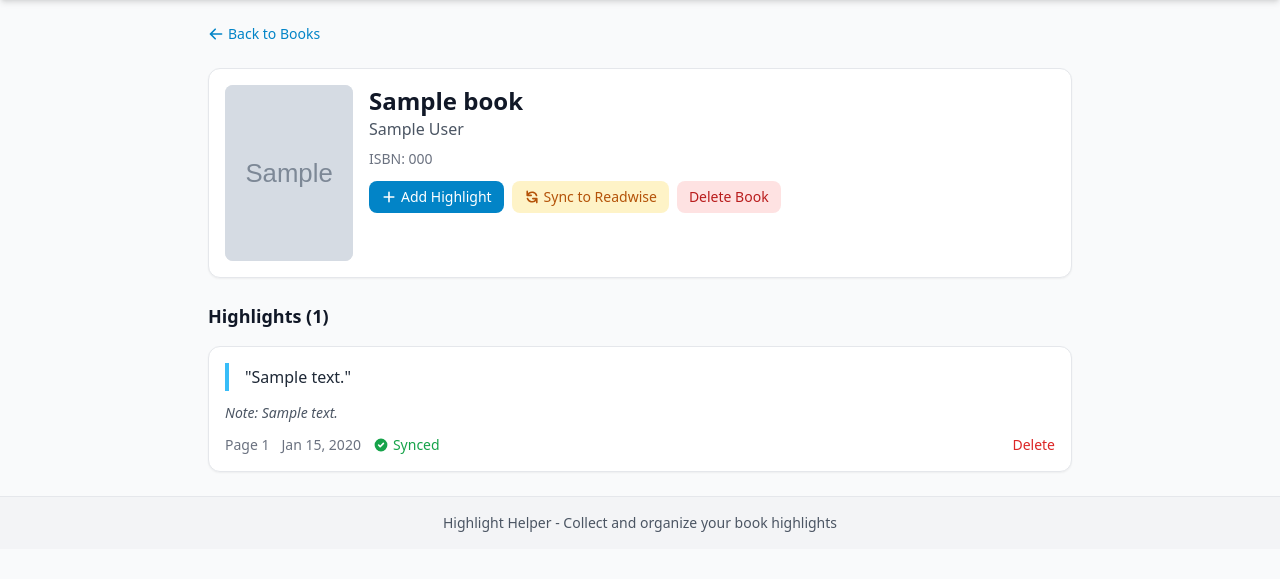
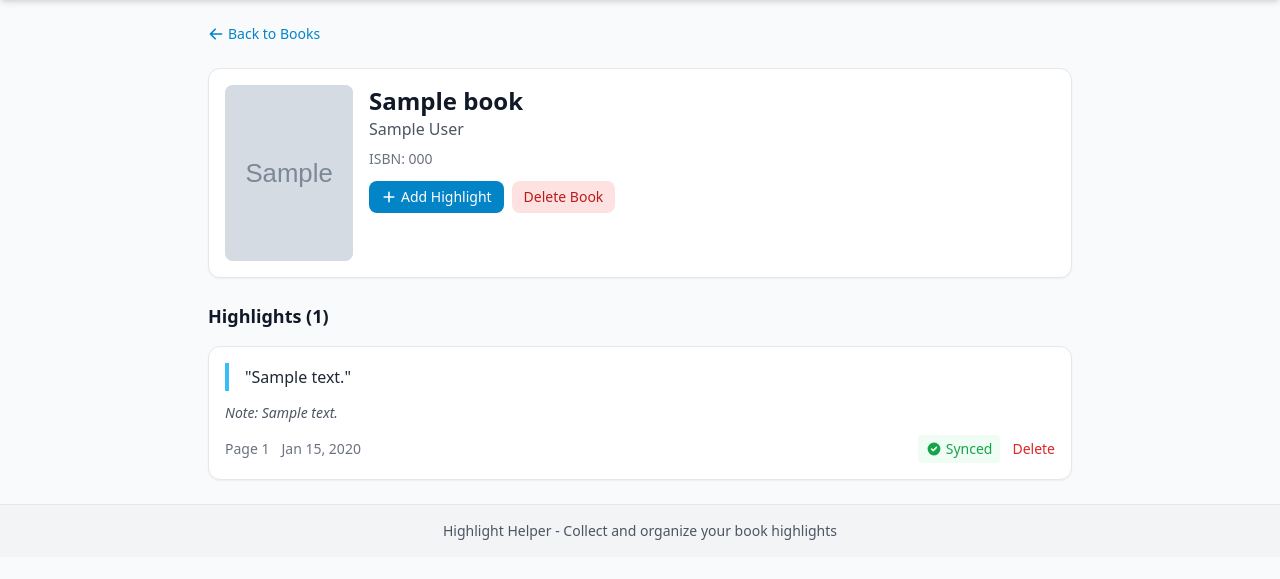
Before and after one commit to EvanOman/highlight-helper, a FastAPI app: template app/templates/book_detail.html in a window 1280 px wide. Shown: the part 52-631 px from the top of the page. Run offline with FastAPI, Linux system fonts and the light colour scheme; the template is opened without the code that fills it: most values are stand-ins (such as "Sample title", 1, 10 or a date in 2020); grey boxes marked "Sample" are stand-in pictures; some libraries are stand-ins or nearby versions.

Commit message:
Switch to per-highlight manual sync mode
- Remove book-level "Sync to Readwise" button
- Add per-highlight "Sync" button for unsynced highlights
- Show green "Synced" badge for already-synced highlights
- Button becomes badge after successful sync (no page reload needed)

This enables manual testing of Readwise integration on a
per-highlight basis before enabling automatic sync.

Co-Authored-By: Claude Opus 4.5 <noreply@anthropic.com>

```diff
--- a/app/templates/book_detail.html
+++ b/app/templates/book_detail.html
@@ -44,14 +44,6 @@
                     </svg>
                     Add Highlight
                 </a>
-                <button id="sync-to-readwise-btn"
-                        onclick="syncBookToReadwise({{ book.id }})"
-                        class="bg-amber-100 text-amber-700 px-3 py-1.5 rounded-lg text-sm font-medium hover:bg-amber-200 transition inline-flex items-center gap-1">
-                    <svg xmlns="http://www.w3.org/2000/svg" class="h-4 w-4" viewBox="0 0 20 20" fill="currentColor">
-                        <path fill-rule="evenodd" d="M4 2a1 1 0 011 1v2.101a7.002 7.002 0 0111.601 2.566 1 1 0 11-1.885.666A5.002 5.002 0 005.999 7H9a1 1 0 010 2H4a1 1 0 01-1-1V3a1 1 0 011-1zm.008 9.057a1 1 0 011.276.61A5.002 5.002 0 0014.001 13H11a1 1 0 110-2h5a1 1 0 011 1v5a1 1 0 11-2 0v-2.101a7.002 7.002 0 01-11.601-2.566 1 1 0 01.61-1.276z" clip-rule="evenodd" />
-                    </svg>
-                    <span id="sync-btn-text">Sync to Readwise</span>
-                </button>
                 <form action="/books/{{ book.id }}/delete" method="post"
                       onsubmit="return confirm('Delete this book and all its highlights?');">
                     <button type="submit"
@@ -89,27 +81,32 @@
                 <span>Page {{ highlight.page_number }}</span>
                 {% endif %}
                 <span>{{ highlight.created_at.strftime('%b %d, %Y') }}</span>
+            </div>
+            <div class="flex items-center gap-3">
                 {% if highlight.synced_at %}
-                <span class="inline-flex items-center gap-1 text-green-600" title="Synced to Readwise on {{ highlight.synced_at.strftime('%b %d, %Y') }}">
+                <span class="inline-flex items-center gap-1 text-green-600 px-2 py-1 bg-green-50 rounded" title="Synced to Readwise on {{ highlight.synced_at.strftime('%b %d, %Y') }}">
                     <svg xmlns="http://www.w3.org/2000/svg" class="h-4 w-4" viewBox="0 0 20 20" fill="currentColor">
                         <path fill-rule="evenodd" d="M10 18a8 8 0 100-16 8 8 0 000 16zm3.707-9.293a1 1 0 00-1.414-1.414L9 10.586 7.707 9.293a1 1 0 00-1.414 1.414l2 2a1 1 0 001.414 0l4-4z" clip-rule="evenodd" />
                     </svg>
                     Synced
                 </span>
                 {% else %}
-                <span class="inline-flex items-center gap-1 text-gray-400" title="Not synced to Readwise">
+                <button id="sync-btn-{{ highlight.id }}"
+                        onclick="syncHighlightToReadwise({{ highlight.id }})"
+                        class="inline-flex items-center gap-1 text-amber-700 px-2 py-1 bg-amber-50 rounded hover:bg-amber-100 transition">
                     <svg xmlns="http://www.w3.org/2000/svg" class="h-4 w-4" viewBox="0 0 20 20" fill="currentColor">
-                        <path fill-rule="evenodd" d="M10 18a8 8 0 100-16 8 8 0 000 16zM8.707 7.293a1 1 0 00-1.414 1.414L8.586 10l-1.293 1.293a1 1 0 101.414 1.414L10 11.414l1.293 1.293a1 1 0 001.414-1.414L11.414 10l1.293-1.293a1 1 0 00-1.414-1.414L10 8.586 8.707 7.293z" clip-rule="evenodd" />
+                        <path fill-rule="evenodd" d="M4 2a1 1 0 011 1v2.101a7.002 7.002 0 0111.601 2.566 1 1 0 11-1.885.666A5.002 5.002 0 005.999 7H9a1 1 0 010 2H4a1 1 0 01-1-1V3a1 1 0 011-1zm.008 9.057a1 1 0 011.276.61A5.002 5.002 0 0014.001 13H11a1 1 0 110-2h5a1 1 0 011 1v5a1 1 0 11-2 0v-2.101a7.002 7.002 0 01-11.601-2.566 1 1 0 01.61-1.276z" clip-rule="evenodd" />
                     </svg>
-                </span>
+                    <span id="sync-btn-text-{{ highlight.id }}">Sync</span>
+                </button>
                 {% endif %}
+                <form action="/highlights/{{ highlight.id }}/delete" method="post"
+                      onsubmit="return confirm('Delete this highlight?');">
+                    <button type="submit" class="text-red-600 hover:text-red-700">
+                        Delete
+                    </button>
+                </form>
             </div>
-            <form action="/highlights/{{ highlight.id }}/delete" method="post"
-                  onsubmit="return confirm('Delete this highlight?');">
-                <button type="submit" class="text-red-600 hover:text-red-700">
-                    Delete
-                </button>
-            </form>
         </div>
     </div>
     {% endfor %}
@@ -132,16 +129,15 @@
 {% endif %}
 
 <script>
-async function syncBookToReadwise(bookId) {
-    const btn = document.getElementById('sync-to-readwise-btn');
-    const btnText = document.getElementById('sync-btn-text');
-    const originalText = btnText.textContent;
+async function syncHighlightToReadwise(highlightId) {
+    const btn = document.getElementById(`sync-btn-${highlightId}`);
+    const btnText = document.getElementById(`sync-btn-text-${highlightId}`);
 
     btn.disabled = true;
     btnText.textContent = 'Syncing...';
 
     try {
-        const response = await fetch(`/api/readwise/sync/book/${bookId}`, {
+        const response = await fetch(`/api/readwise/sync/${highlightId}`, {
             method: 'POST',
             headers: {
                 'Content-Type': 'application/json',
@@ -150,24 +146,24 @@ async function syncBookToReadwise(bookId) {
 
         const data = await response.json();
 
-        if (response.ok) {
-            if (data.total === 0) {
-                btnText.textContent = 'All synced!';
-            } else {
-                btnText.textContent = `Synced ${data.synced}/${data.total}`;
-            }
-            // Reload page to show updated sync status
-            setTimeout(() => {
-                window.location.reload();
-            }, 1500);
+        if (response.ok && data.success) {
+            // Replace button with synced indicator
+            btn.outerHTML = `
+                <span class="inline-flex items-center gap-1 text-green-600 px-2 py-1 bg-green-50 rounded" title="Synced to Readwise">
+                    <svg xmlns="http://www.w3.org/2000/svg" class="h-4 w-4" viewBox="0 0 20 20" fill="currentColor">
+                        <path fill-rule="evenodd" d="M10 18a8 8 0 100-16 8 8 0 000 16zm3.707-9.293a1 1 0 00-1.414-1.414L9 10.586 7.707 9.293a1 1 0 00-1.414 1.414l2 2a1 1 0 001.414 0l4-4z" clip-rule="evenodd" />
+                    </svg>
+                    Synced
+                </span>
+            `;
         } else {
-            alert(data.detail || 'Failed to sync. Please configure your Readwise API token.');
-            btnText.textContent = originalText;
+            alert(data.detail || data.error || 'Failed to sync. Please configure your Readwise API token.');
+            btnText.textContent = 'Sync';
             btn.disabled = false;
         }
     } catch (error) {
         alert('Network error. Please try again.');
-        btnText.textContent = originalText;
+        btnText.textContent = 'Sync';
         btn.disabled = false;
     }
 }
```
